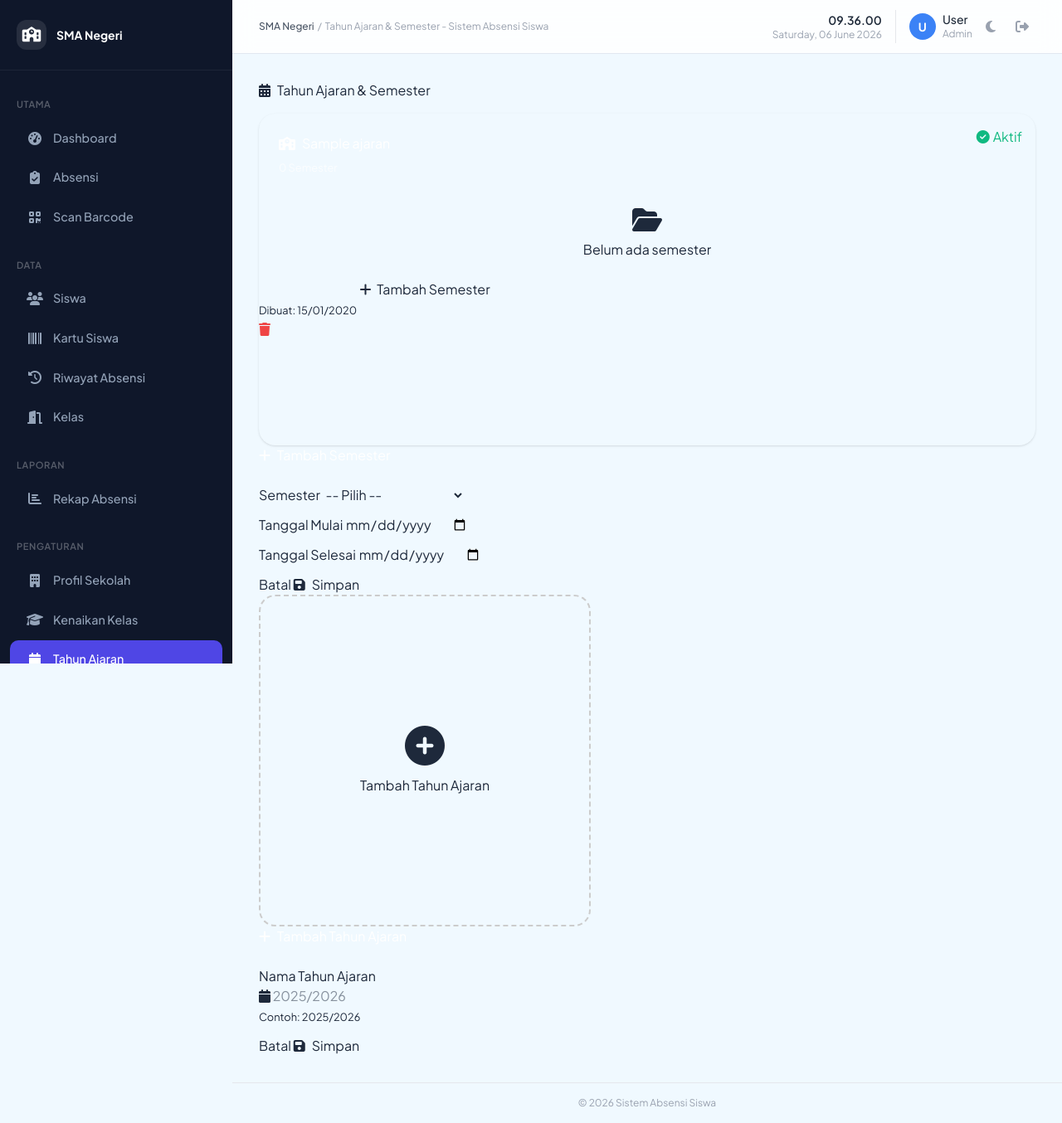
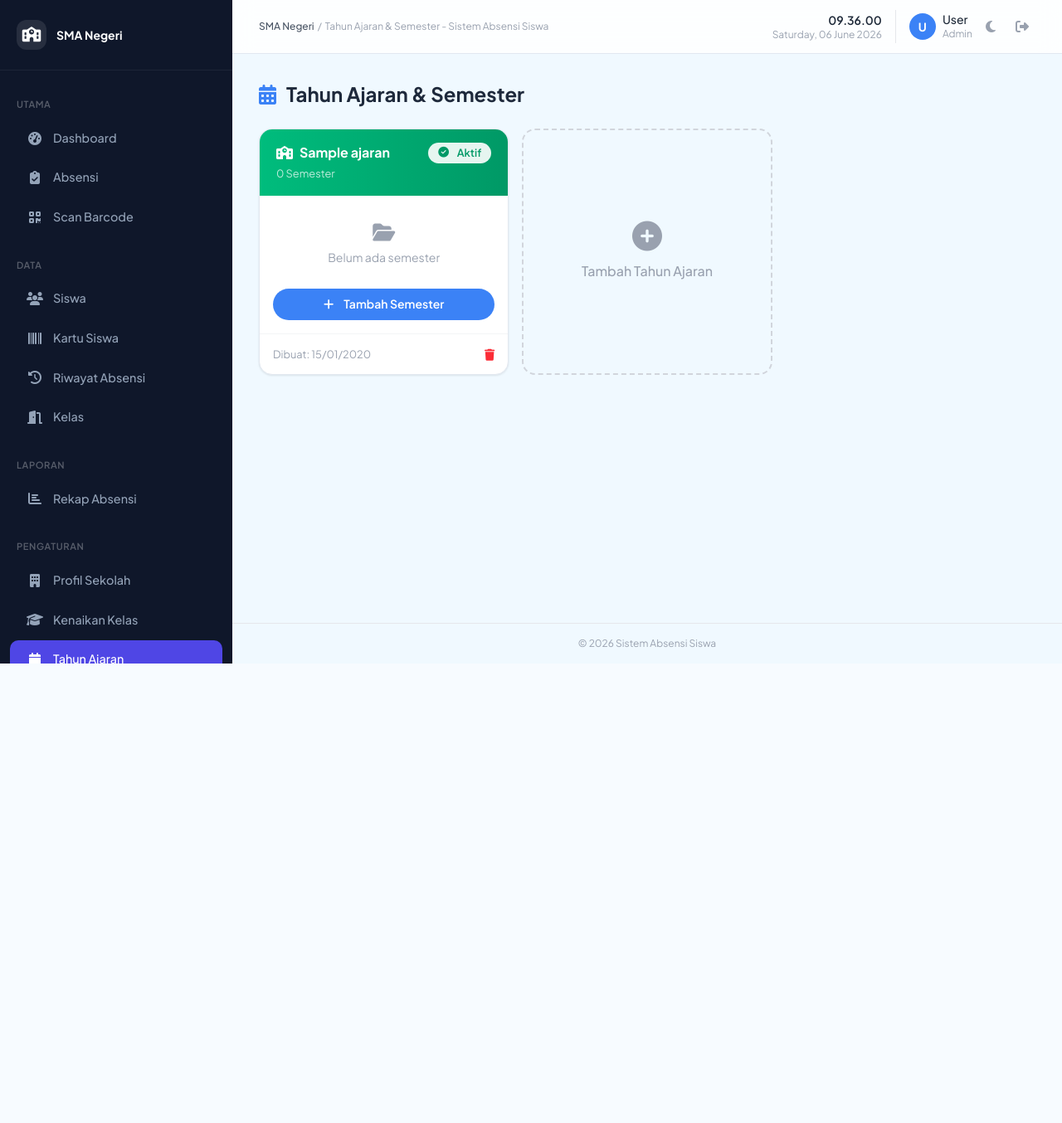
Before and after one commit to natedekaka/absensi-siswa, a PHP site: page /tahun_ajaran/ in a window 1280 px wide. Shown: the whole page at 83% size. After the commit the page ends 800 px from the top, so only its background shows below. Run offline with PHP 8.4, Linux system fonts and the light colour scheme; the visitor is signed in with stand-in values (Sample User, id 1); data comes from the database, SQL or seed files in the repository; tables that the repository leaves empty or names only in its code hold one stand-in row (values such as "Sample post"); style sheets or scripts are compiled from the project's sources.

Commit message:
refactor: Konversi rekap & tahun ajaran ke Tailwind
Konversi rekap/export.php, rekap/kelas.php, tahun_ajaran/index.php dari Bootstrap ke Tailwind CSS. Table-modern dengan konsistensi warna, card-modern, dan dark mode support.

Ultraworked with Sisyphus

Co-authored-by: Sisyphus <clio-agent@sisyphuslabs.ai>

```diff
--- a/tahun_ajaran/index.php
+++ b/tahun_ajaran/index.php
@@ -75,111 +75,19 @@ ob_start();
 ?>
 
 <style>
-.tahun-card {
-    border: none;
-    border-radius: 20px;
-    overflow: hidden;
-    transition: all 0.3s ease;
-}
-.tahun-card:hover {
-    transform: translateY(-3px);
-    box-shadow: 0 10px 30px rgba(0,0,0,0.12);
-}
-.tahun-card.active-ta {
-    border: 2px solid var(--wa-green);
-}
-.tahun-header {
-    background: linear-gradient(135deg, var(--wa-dark) 0%, #0d6e67 100%);
-    padding: 1.5rem;
-    color: white;
-    position: relative;
-}
-.tahun-header.active {
-    background: linear-gradient(135deg, var(--wa-green) 0%, #1ebe57 100%);
-}
-.tahun-header .badge-status {
-    position: absolute;
-    top: 1rem;
-    right: 1rem;
-}
-.semester-item {
-    border-left: 3px solid #ccc;
-    padding: 0.75rem 1rem;
-    margin: 0.5rem 0;
-    background: #f8f9fa;
-    border-radius: 0 10px 10px 0;
-    transition: all 0.2s;
-    position: relative;
-}
-.semester-item:hover {
-    background: var(--wa-light);
-}
-.semester-item.active {
-    border-left: 4px solid var(--wa-green);
-    background: linear-gradient(90deg, rgba(37,211,102,0.15) 0%, #f8f9fa 100%);
-    box-shadow: 0 2px 8px rgba(37,211,102,0.2);
-}
-.semester-item.active::before {
-    content: '';
-    position: absolute;
-    left: 0;
-    top: 0;
-    bottom: 0;
-    width: 4px;
-    background: var(--wa-green);
-    border-radius: 10px 0 0 10px;
-}
-.semester-badge-active {
-    background: linear-gradient(135deg, var(--wa-green) 0%, #1ebe57 100%);
-    color: white;
-    padding: 0.25rem 0.75rem;
-    border-radius: 20px;
-    font-size: 0.7rem;
-    font-weight: 600;
-    display: inline-flex;
-    align-items: center;
-    gap: 0.3rem;
-    box-shadow: 0 2px 4px rgba(37,211,102,0.3);
-}
-.semester-badge-inactive {
-    background: #e0e0e0;
-    color: #666;
-    padding: 0.25rem 0.75rem;
-    border-radius: 20px;
-    font-size: 0.7rem;
-}
-.btn-semester {
-    width: 32px;
-    height: 32px;
-    border-radius: 8px;
-    display: inline-flex;
-    align-items: center;
-    justify-content: center;
-}
-.add-card {
-    border: 2px dashed #ccc;
-    border-radius: 20px;
-    background: transparent;
-    min-height: 200px;
-    display: flex;
-    align-items: center;
-    justify-content: center;
-    cursor: pointer;
-    transition: all 0.3s;
-}
-.add-card:hover {
-    border-color: var(--wa-dark);
-    background: rgba(18, 140, 126, 0.05);
-}
-.modal-header-gradient {
-    background: linear-gradient(135deg, var(--wa-dark) 0%, #0d6e67 100%);
-    color: white;
-}
+.semester-item { border-left:3px solid #ccc; padding:0.75rem 1rem; margin:0.5rem 0; background:#f8f9fa; border-radius:0 10px 10px 0; transition:all .2s; position:relative; }
+.semester-item:hover { background:#f0fdfa; }
+.semester-item.active { border-left:4px solid #10b981; background:linear-gradient(90deg,rgba(16,185,129,0.12) 0%,#f8f9fa 100%); }
+.modal-overlay { position:fixed; inset:0; background:rgba(0,0,0,0.5); display:flex; align-items:center; justify-content:center; z-index:1000; opacity:0; visibility:hidden; transition:all .2s; }
+.modal-overlay.open { opacity:1; visibility:visible; }
+.modal-card { background:white; border-radius:20px; max-width:500px; width:90%; max-height:90vh; overflow-y:auto; transform:scale(0.95); transition:transform .2s; }
+.modal-overlay.open .modal-card { transform:scale(1); }
+.modal-header-gradient { background:linear-gradient(135deg,var(--wa-dark,#0d9488) 0%,#0f766e 100%); color:white; border-radius:20px 20px 0 0; }
 </style>
 
-<div class="d-flex justify-content-between align-items-center mb-4">
-    <h2 class="fw-bold text-wa-dark mb-0">
-        <i class="fas fa-calendar-alt me-2"></i>Tahun Ajaran & Semester
+<div class="page-header-modern flex items-center justify-between mb-6">
+    <h2 class="text-xl font-bold text-gray-800 dark:text-white">
+        <i class="fas fa-calendar-alt mr-3 text-primary"></i>Tahun Ajaran & Semester
     </h2>
 </div>
 
@@ -187,179 +95,165 @@ ob_start();
 $tahun_ajaran = conn()->query("SELECT * FROM tahun_ajaran ORDER BY nama DESC");
 ?>
 
-<div class="row g-4">
-    <?php while ($ta = $tahun_ajaran->fetch_assoc()): ?>
-    <?php
+<div class="grid grid-cols-1 md:grid-cols-2 lg:grid-cols-3 gap-4">
+    <?php while ($ta = $tahun_ajaran->fetch_assoc()):
     $semester = conn()->query("SELECT * FROM semester WHERE tahun_ajaran_id = " . $ta['id'] . " ORDER BY semester ASC");
     $jml_semester = $semester->num_rows;
     ?>
-    <div class="col-md-6 col-lg-4">
-        <div class="card tahun-card shadow-sm h-100 <?= $ta['is_active'] ? 'active-ta' : '' ?>">
-            <div class="tahun-header <?= $ta['is_active'] ? 'active' : '' ?>">
-                <div class="d-flex justify-content-between align-items-start">
+    <div class="card-modern overflow-hidden <?= $ta['is_active'] ? 'ring-2 ring-emerald-500' : '' ?>">
+        <div class="px-5 py-4 text-white relative <?= $ta['is_active'] ? 'bg-gradient-to-r from-emerald-500 to-emerald-600' : 'bg-gradient-to-r from-teal-700 to-teal-800' ?>">
+            <div class="flex items-start justify-between">
                 <div>
-                        <h5 class="mb-1 fw-bold">
-                            <i class="fas fa-school me-2"></i><?= htmlspecialchars($ta['nama']) ?>
+                    <h5 class="font-bold flex items-center gap-2">
+                        <i class="fas fa-school"></i><?= htmlspecialchars($ta['nama']) ?>
                     </h5>
                     <small class="opacity-75"><?= $jml_semester ?> Semester</small>
                 </div>
                 <?php if ($ta['is_active']): ?>
-                    <span class="badge bg-light text-success badge-status">
-                        <i class="fas fa-check-circle me-1"></i>Aktif
-                    </span>
+                <span class="badge-modern bg-white/90 text-emerald-600 text-xs"><i class="fas fa-check-circle mr-1"></i>Aktif</span>
                 <?php endif; ?>
             </div>
         </div>
-            <div class="card-body">
+        <div class="p-4">
             <?php if ($semester && $jml_semester > 0): ?>
                 <?php while ($sm = $semester->fetch_assoc()): ?>
-                    <div class="semester-item d-flex justify-content-between align-items-center <?= $sm['is_active'] ? 'active' : '' ?>">
-                        <div class="flex-grow-1">
-                            <div class="d-flex align-items-center gap-2">
+                <div class="semester-item flex items-center justify-between <?= $sm['is_active'] ? 'active' : '' ?>">
+                    <div class="flex-1 min-w-0">
+                        <div class="flex items-center gap-2">
                             <?php if ($sm['is_active']): ?>
-                                    <span class="semester-badge-active">
-                                        <i class="fas fa-star"></i> AKTIF
+                                <span class="text-[10px] font-bold px-2.5 py-0.5 rounded-full bg-emerald-500 text-white"><i class="fas fa-star mr-1"></i>AKTIF</span>
+                            <?php endif; ?>
+                            <span class="font-semibold <?= $sm['is_active'] ? 'text-emerald-600' : 'text-gray-700' ?>">
+                                <i class="fas fa-book mr-1 <?= $sm['is_active'] ? 'text-emerald-500' : 'text-gray-400' ?>"></i>
+                                <?= htmlspecialchars($sm['nama']) ?>
                             </span>
-                                <?php endif; ?>
-                                <div class="fw-semibold <?= $sm['is_active'] ? 'text-success' : '' ?>">
-                                    <i class="fas fa-book me-1 <?= $sm['is_active'] ? 'text-success' : 'text-muted' ?>"></i>
-                                    <?= htmlspecialchars($sm['nama']) ?>
                         </div>
-                            </div>
-                            <small class="text-muted d-block mt-1">
-                                <i class="fas fa-calendar me-1"></i>
+                        <small class="text-gray-400 block mt-1">
+                            <i class="fas fa-calendar mr-1"></i>
                             <?= date('d M Y', strtotime($sm['tgl_mulai'])) ?> - <?= date('d M Y', strtotime($sm['tgl_selesai'])) ?>
                         </small>
                     </div>
-                        <div class="d-flex gap-1 ms-2">
+                    <div class="flex gap-1 ml-2 shrink-0">
                         <?php if ($sm['is_active']): ?>
-                                <span class="text-success" title="Semester Aktif">
-                                    <i class="fas fa-check-circle fa-lg"></i>
-                                </span>
+                            <span class="text-emerald-500"><i class="fas fa-check-circle text-lg"></i></span>
                         <?php else: ?>
-                                <form method="POST" class="d-inline">
+                            <form method="POST" class="inline">
                                 <input type="hidden" name="id" value="<?= $sm['id'] ?>">
-                                    <button type="submit" name="aktifkan_semester" class="btn btn-sm btn-success btn-semester" title="Aktifkan">
-                                        <i class="fas fa-power-off"></i>
+                                <button type="submit" name="aktifkan_semester" class="w-8 h-8 rounded-lg inline-flex items-center justify-center bg-emerald-50 text-emerald-600 hover:bg-emerald-100" title="Aktifkan">
+                                    <i class="fas fa-power-off text-sm"></i>
                                 </button>
                             </form>
                         <?php endif; ?>
-                            <form method="POST" class="d-inline" onsubmit="return confirm('Yakin hapus semester ini?')">
+                        <form method="POST" class="inline" onsubmit="return confirm('Yakin hapus semester ini?')">
                             <input type="hidden" name="id" value="<?= $sm['id'] ?>">
-                                <button type="submit" name="hapus_semester" class="btn btn-sm btn-danger btn-semester" title="Hapus">
-                                    <i class="fas fa-trash"></i>
+                            <button type="submit" name="hapus_semester" class="w-8 h-8 rounded-lg inline-flex items-center justify-center bg-red-50 text-red-500 hover:bg-red-100" title="Hapus">
+                                <i class="fas fa-trash text-sm"></i>
                             </button>
                         </form>
                     </div>
                 </div>
                 <?php endwhile; ?>
             <?php else: ?>
-                    <div class="text-center text-muted py-3">
-                        <i class="fas fa-folder-open fa-2x mb-2"></i>
-                        <p class="mb-0 small">Belum ada semester</p>
+                <div class="text-center text-gray-400 py-4">
+                    <i class="fas fa-folder-open text-2xl mb-2"></i>
+                    <p class="text-sm">Belum ada semester</p>
                 </div>
             <?php endif; ?>
 
-                <button class="btn btn-outline-primary btn-sm w-100 mt-3" data-bs-toggle="modal" data-bs-target="#modalSemester<?= $ta['id'] ?>">
-                    <i class="fas fa-plus me-1"></i> Tambah Semester
+            <button onclick="openModal('semesterModal<?= $ta['id'] ?>')" class="btn-modern btn-primary-modern w-full justify-center text-sm mt-3">
+                <i class="fas fa-plus mr-1"></i> Tambah Semester
             </button>
         </div>
-            <div class="card-footer bg-transparent d-flex justify-content-between">
-                <small class="text-muted">Dibuat: <?= date('d/m/Y', strtotime($ta['created_at'] ?? date('Y-m-d'))) ?></small>
-                <form method="POST" onsubmit="return confirm('Yakin hapus tahun ajaran <?= htmlspecialchars($ta['nama']) ?>?')">
+        <div class="px-4 py-3 border-t border-gray-100 dark:border-gray-700 flex items-center justify-between">
+            <small class="text-gray-400">Dibuat: <?= date('d/m/Y', strtotime($ta['created_at'] ?? date('Y-m-d'))) ?></small>
+                <form method="POST" onsubmit="return confirm('Yakin hapus tahun ajaran <?= addslashes($ta['nama']) ?>?')">
                 <input type="hidden" name="id" value="<?= $ta['id'] ?>">
-                    <button type="submit" name="hapus_tahun" class="btn btn-sm btn-link text-danger p-0" title="Hapus">
+                <button type="submit" name="hapus_tahun" class="text-red-500 hover:text-red-600 text-sm" title="Hapus">
                     <i class="fas fa-trash"></i>
                 </button>
             </form>
         </div>
     </div>
-    </div>
 
     <!-- Modal Tambah Semester -->
-    <div class="modal fade" id="modalSemester<?= $ta['id'] ?>" tabindex="-1">
-        <div class="modal-dialog">
-            <div class="modal-content">
-                <div class="modal-header modal-header-gradient">
-                    <h5 class="modal-title">
-                        <i class="fas fa-plus me-2"></i>Tambah Semester
-                    </h5>
-                    <button type="button" class="btn-close btn-close-white" data-bs-dismiss="modal"></button>
+    <div class="modal-overlay" id="semesterModal<?= $ta['id'] ?>">
+        <div class="modal-card">
+            <div class="modal-header-gradient px-6 py-4 flex items-center justify-between rounded-t-2xl">
+                <h5 class="font-semibold text-white"><i class="fas fa-plus mr-2"></i>Tambah Semester</h5>
+                <button onclick="closeModal('semesterModal<?= $ta['id'] ?>')" class="text-white/80 hover:text-white text-xl leading-none">&times;</button>
             </div>
-                <form method="POST">
-                    <div class="modal-body">
+            <form method="POST" class="p-6">
                 <input type="hidden" name="tahun_ajaran_id" value="<?= $ta['id'] ?>">
-                        <div class="mb-3">
-                            <label class="form-label fw-semibold">Semester</label>
-                            <select name="semester" class="form-select" required>
+                <div class="mb-4">
+                    <label class="text-xs font-semibold text-gray-400 uppercase tracking-wide mb-1.5 block">Semester</label>
+                    <select name="semester" class="form-input-modern w-full" required>
                         <option value="">-- Pilih --</option>
                         <option value="1">Semester 1 (Ganjil)</option>
                         <option value="2">Semester 2 (Genap)</option>
                     </select>
                 </div>
-                        <div class="mb-3">
-                            <label class="form-label fw-semibold">Tanggal Mulai</label>
-                            <input type="date" name="tgl_mulai" class="form-control" required>
+                <div class="mb-4">
+                    <label class="text-xs font-semibold text-gray-400 uppercase tracking-wide mb-1.5 block">Tanggal Mulai</label>
+                    <input type="date" name="tgl_mulai" class="form-input-modern w-full" required>
                 </div>
-                        <div class="mb-3">
-                            <label class="form-label fw-semibold">Tanggal Selesai</label>
-                            <input type="date" name="tgl_selesai" class="form-control" required>
+                <div class="mb-4">
+                    <label class="text-xs font-semibold text-gray-400 uppercase tracking-wide mb-1.5 block">Tanggal Selesai</label>
+                    <input type="date" name="tgl_selesai" class="form-input-modern w-full" required>
                 </div>
-                    </div>
-                    <div class="modal-footer">
-                        <button type="button" class="btn btn-secondary" data-bs-dismiss="modal">Batal</button>
-                        <button type="submit" name="tambah_semester" class="btn btn-wa-primary">
-                            <i class="fas fa-save me-2"></i>Simpan
+                <div class="flex gap-3 justify-end">
+                    <button type="button" onclick="closeModal('semesterModal<?= $ta['id'] ?>')" class="btn-modern btn-neutral-modern">Batal</button>
+                    <button type="submit" name="tambah_semester" class="btn-modern btn-primary-modern">
+                        <i class="fas fa-save mr-2"></i>Simpan
                     </button>
                 </div>
             </form>
         </div>
     </div>
-    </div>
     <?php endwhile; ?>
 
     <!-- Card Tambah Tahun Ajaran -->
-    <div class="col-md-6 col-lg-4">
-        <button class="add-card w-100 h-100" data-bs-toggle="modal" data-bs-target="#modalTahunAjaran">
+    <button onclick="openModal('tahunModal')" class="border-2 border-dashed border-gray-300 dark:border-gray-600 rounded-2xl min-h-[200px] flex items-center justify-center hover:border-teal-600 hover:bg-teal-50 dark:hover:bg-teal-900/10 transition-all cursor-pointer">
         <div class="text-center p-4">
-                <i class="fas fa-plus-circle fa-3x text-muted mb-3"></i>
-                <h6 class="text-muted">Tambah Tahun Ajaran</h6>
+            <i class="fas fa-plus-circle text-4xl text-gray-400 mb-3"></i>
+            <h6 class="text-gray-400 font-medium">Tambah Tahun Ajaran</h6>
         </div>
     </button>
 </div>
-</div>
 
 <!-- Modal Tambah Tahun Ajaran -->
-<div class="modal fade" id="modalTahunAjaran" tabindex="-1">
-    <div class="modal-dialog">
-        <div class="modal-content">
-            <div class="modal-header modal-header-gradient">
-                <h5 class="modal-title">
-                    <i class="fas fa-plus me-2"></i>Tambah Tahun Ajaran
-                </h5>
-                <button type="button" class="btn-close btn-close-white" data-bs-dismiss="modal"></button>
+<div class="modal-overlay" id="tahunModal">
+    <div class="modal-card">
+        <div class="modal-header-gradient px-6 py-4 flex items-center justify-between rounded-t-2xl">
+            <h5 class="font-semibold text-white"><i class="fas fa-plus mr-2"></i>Tambah Tahun Ajaran</h5>
+            <button onclick="closeModal('tahunModal')" class="text-white/80 hover:text-white text-xl leading-none">&times;</button>
         </div>
-            <form method="POST">
-                <div class="modal-body">
-                    <div class="mb-3">
-                        <label class="form-label fw-semibold">Nama Tahun Ajaran</label>
-                        <div class="input-group">
-                            <span class="input-group-text bg-light"><i class="fas fa-calendar"></i></span>
-                            <input type="text" name="nama" class="form-control" placeholder="2025/2026" required>
+        <form method="POST" class="p-6">
+            <div class="mb-4">
+                <label class="text-xs font-semibold text-gray-400 uppercase tracking-wide mb-1.5 block">Nama Tahun Ajaran</label>
+                <div class="relative">
+                    <i class="fas fa-calendar absolute left-3 top-1/2 -translate-y-1/2 text-gray-400"></i>
+                    <input type="text" name="nama" class="form-input-modern w-full pl-10" placeholder="2025/2026" required>
                 </div>
-                        <small class="text-muted">Contoh: 2025/2026</small>
+                <p class="text-xs text-gray-400 mt-1">Contoh: 2025/2026</p>
             </div>
-                </div>
-                <div class="modal-footer">
-                    <button type="button" class="btn btn-secondary" data-bs-dismiss="modal">Batal</button>
-                    <button type="submit" name="tambah_tahun" class="btn btn-wa-primary">
-                        <i class="fas fa-save me-2"></i>Simpan
+            <div class="flex gap-3 justify-end">
+                <button type="button" onclick="closeModal('tahunModal')" class="btn-modern btn-neutral-modern">Batal</button>
+                <button type="submit" name="tambah_tahun" class="btn-modern btn-primary-modern">
+                    <i class="fas fa-save mr-2"></i>Simpan
                 </button>
             </div>
         </form>
     </div>
 </div>
-</div>
+
+<script>
+function openModal(id) { document.getElementById(id)?.classList.add('open'); }
+function closeModal(id) { document.getElementById(id)?.classList.remove('open'); }
+// Close on overlay click
+document.querySelectorAll('.modal-overlay').forEach(el => {
+    el.addEventListener('click', function(e) { if (e.target === this) this.classList.remove('open'); });
+});
+</script>
 
 <?php
 $content = ob_get_clean();
```
Also changed, not shown: rekap/export.php (+6 -6 lines), rekap/kelas.php (+103 -91 lines). Lines whose indentation alone changed are shown as unchanged.
